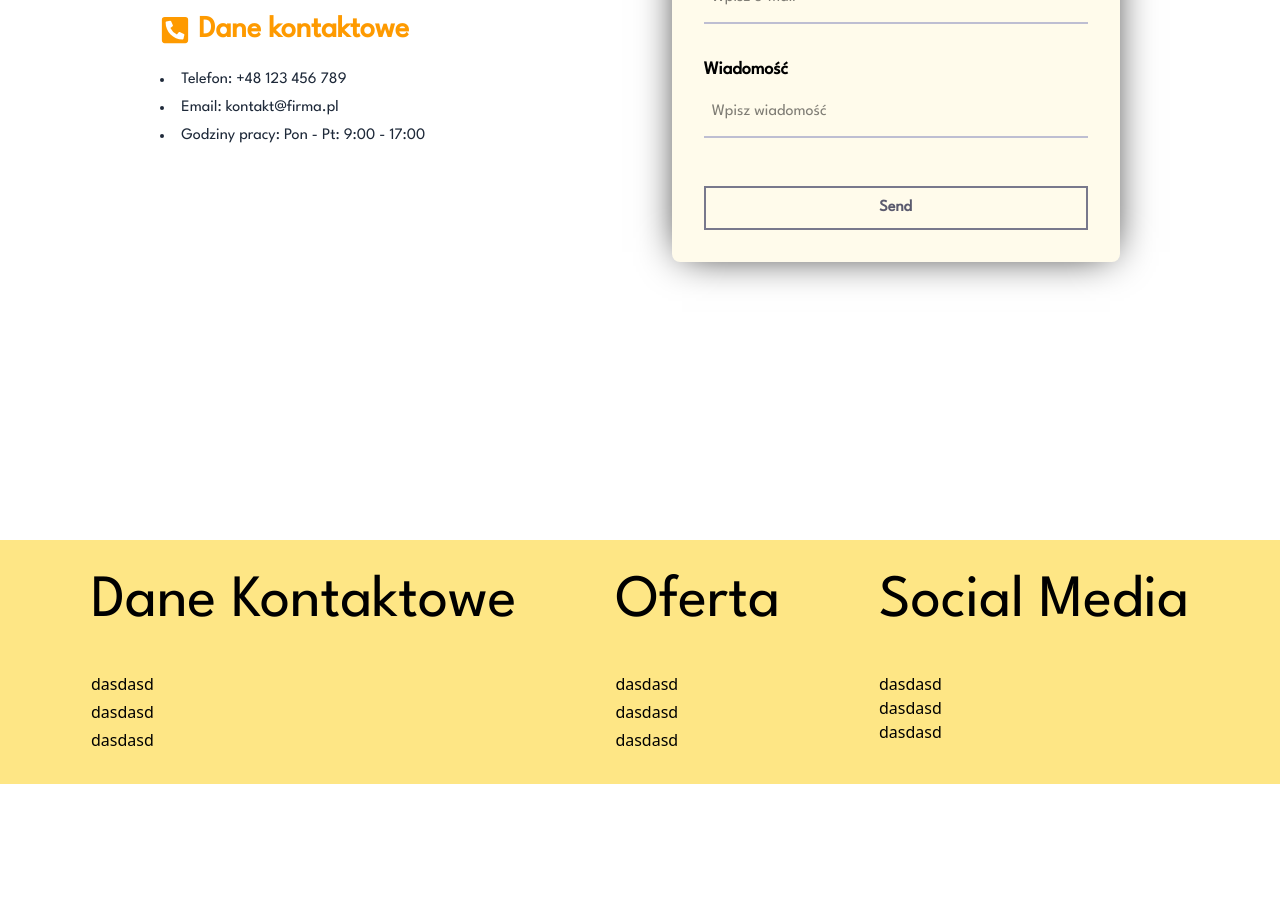
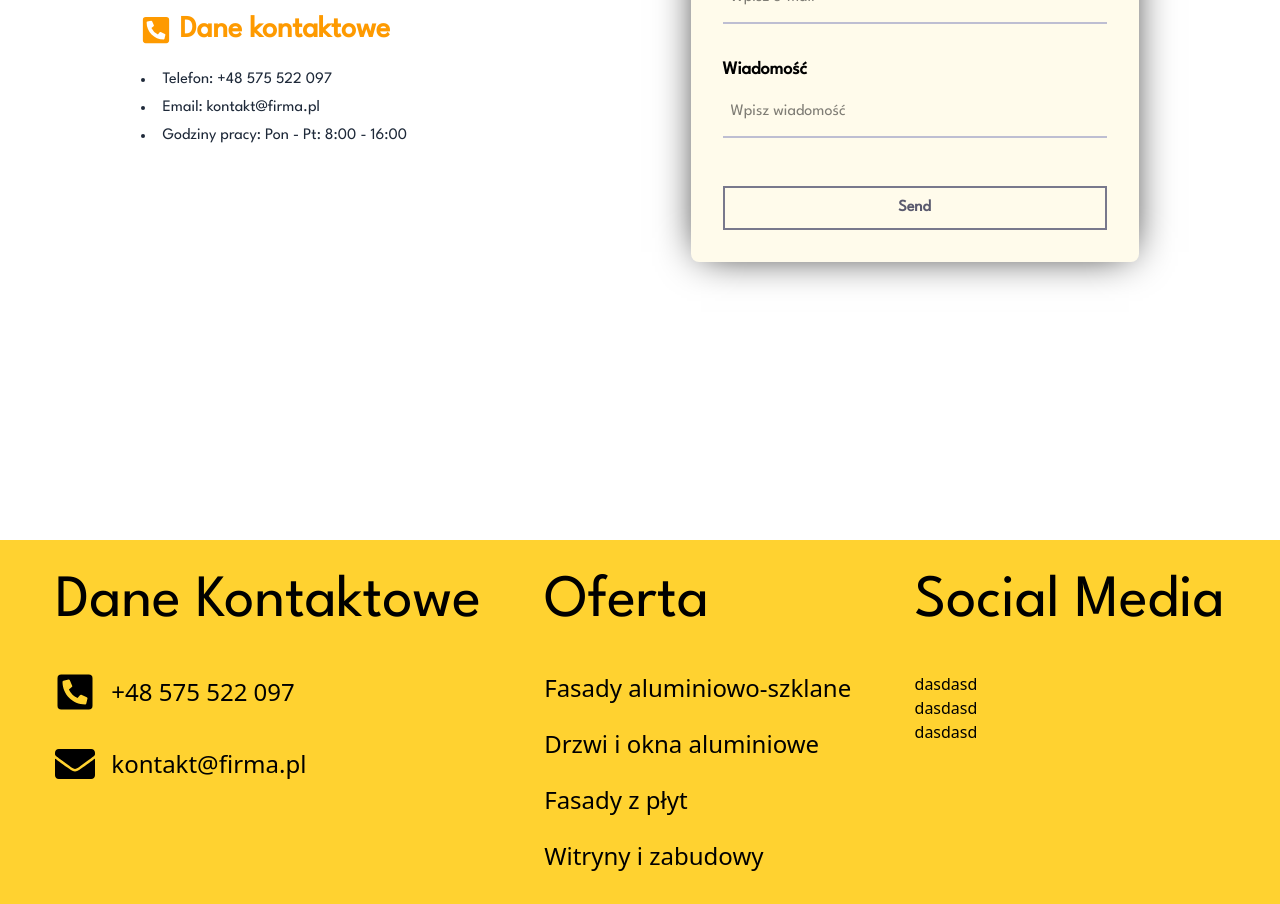
Before and after one commit to vla2oc/SushkovPro, a React (Vite) app: page /SushkovPro/kontakt in a window 1280 px wide. Shown: the part 640-1544 px from the top of the page. Before the commit the page ends 1424 px from the top, so only its background shows below. Built offline with nearby package versions, Linux system fonts and the light colour scheme.

Commit message:
Offers pages and Footer

```diff
--- a/src/App.jsx
+++ b/src/App.jsx
@@ -7,6 +7,7 @@ import Kontakt from './pages/Kontakt'
 import Oferta from './pages/Oferta'
 import { useEffect } from 'react'
 import { useLocation } from 'react-router-dom'
+import OfertPage from './components/Layout/OfertaPage'
 
 function App() {
 
@@ -24,6 +25,7 @@ function App() {
         <Route path='/o-nas' element={<Onas />} />
         <Route path='/kontakt' element={<Kontakt />} />
         <Route path='/oferta' element={<Oferta />} />
+        <Route path='/oferta/:id' element={<OfertPage />} />
       </Routes>
     </>
   )
--- a/src/components/AppFooter.jsx
+++ b/src/components/AppFooter.jsx
@@ -1,21 +1,23 @@
 import SushkovPro from '../assets/OnlyLogo.png'
+import { FaClipboardList, FaEnvelope, FaPhoneSquareAlt } from "react-icons/fa";
 export default function AppFooter() {
     return (
-        <div className="bg-amber-200 flex p-8 gap-10 justify-evenly flex-col md:flex-row ">
+        <div className="bg-amber-300 flex p-8 gap-10 justify-evenly flex-col md:flex-row ">
             <div className="">
                 <h1 className="title-footer">Dane Kontaktowe</h1>
-                <ul className="space-y-1">
-                    <li>dasdasd</li>
-                    <li>dasdasd</li>
-                    <li>dasdasd</li>
+                <ul className="space-y-8">
+                    <li className='text-2xl flex items-center gap-4'><FaPhoneSquareAlt size={40} />+48 575 522 097</li>
+                    <li className='text-2xl flex items-center gap-4'><FaEnvelope size={40} />kontakt@firma.pl</li>
+
                 </ul>
             </div>
             <div className="">
                 <h1 className="title-footer">Oferta</h1>
-                <ul className="space-y-1">
-                    <li>dasdasd</li>
-                    <li>dasdasd</li>
-                    <li>dasdasd</li>
+                <ul className="space-y-6">
+                    <li className='text-2xl  hover:text-amber-700'><a href="">Fasady aluminiowo-szklane</a></li>
+                    <li className='text-2xl  hover:text-amber-700'><a href="">Drzwi i okna aluminiowe</a></li>
+                    <li className='text-2xl  hover:text-amber-700'><a href="">Fasady z płyt</a></li>
+                    <li className='text-2xl  hover:text-amber-700'><a href="">Witryny i zabudowy</a></li>
                 </ul>
             </div>
             <div className="col-span-3">
@@ -26,7 +28,6 @@ export default function AppFooter() {
                     <li>dasdasd</li>
                 </ul>
             </div>
-            {/* <img src={SushkovPro} alt="" className='w-70' /> */}
         </div>
 
     )
--- /dev/null
+++ b/src/components/Layout/OfertaPage.jsx
@@ -0,0 +1,25 @@
+import { useParams } from "react-router-dom"
+import { data } from "../data/data"
+import toyota from '../../assets/toyota.jpg'
+export default function OfertaPage() {
+
+    const { id } = useParams()
+    const oferta = data.find(o => o.id == id)
+
+
+
+
+    return (
+        <>
+            <section style={{ backgroundImage: `url(${toyota})`, backgroundPosition: 'center 50%' }}
+                className='relative h-50 bg-cover bg-center bg-fixed flex items-end justify-center '
+
+            >
+                <div id='dark-overlay' className='absolute inset-0 bg-black opacity-60  transition-opacity duration-100 z-0'></div>
+            </section>
+            <div className='flex font-display justify-center '>
+                <h1 className=' text-5xl md:text-6xl text-center  font-bold text-amber-400 mt-20'>{oferta.title}</h1>
+            </div>
+        </>
+    )
+}
--- a/src/components/Layout/Why.jsx
+++ b/src/components/Layout/Why.jsx
@@ -8,7 +8,7 @@ export default function Why() {
         <>
             <div className="bg-amber-100 mt-40 w-full py-20">
                 <div className="rounded-4xl  justify-center mx-auto max-w-7xl  ">
-                    <h1 className="font-display text-4xl md:text-7xl mt-10 font-bold text-amber-600">Dlaczego SushkovPro?</h1></div>
+                    <h1 className="font-display text-center text-4xl md:text-7xl mt-10 font-bold text-amber-600">Dlaczego SushkovPro?</h1></div>
                 <div>
                     <div className="flex flex-col md:flex-row items-center justify-center mt-20 gap-20">
                         <WhyCard img={termin} subtitle="Zawsze dotrzymujemy ustalonych terminów. Szanujemy Twój czas — montaż realizujemy sprawnie i zgodnie z harmonogramem." title='Terminowość' />
--- /dev/null
+++ b/src/components/data/data.js
@@ -0,0 +1,38 @@
+export const data = [
+    {
+        id: 'fasady-aluminiowo-szklane',
+        title: 'Fasady aluminiowo-szklane – nowoczesność i precyzja montażu',
+        subtitle: 'Fasady aluminiowo-szklane to wizytówka nowoczesnych budynków biurowych, centrów handlowych, salonów samochodowych czy hal przemysłowych. Nasz zespół od lat specjalizuje się w ich projektowaniu i montażu, łącząc doświadczenie z precyzyjną technologią.',
+        content: 'Proces realizacji każdej inwestycji zaczynamy od dokładnych pomiarów i wyceny. Dzięki temu klient otrzymuje przejrzysty kosztorys i pełną informację o zakresie prac.Następnie przygotowujemy projekt techniczny wraz ze wszystkimi wymiarami i detalami konstrukcji.Do montażu wykorzystujemy sprawdzone materiały: profile aluminiowe systemów Aluprof i Aluron, a także wysokiej jakości szkło – od bezpiecznego laminowanego, przez hartowane, aż po rozwiązania energooszczędne.',
+        features: 'Terminowość – trzymamy się ustalonych harmonogramów.Uczciwe ceny – przejrzyste kalkulacje, bez ukrytych kosztów.Doświadczony zespół – fachowcy z wieloletnią praktyką w montażu fasad. Elastyczność technologiczna – pracujemy w różnych systemach i z różnymi rodzajami szkła. Gdzie realizujemy fasady:',
+        target: 'Nasze realizacje obejmują:budynki biurowe,centra handlowe,zakłady przemysłowe, salony samochodowe i obiekty usługowe.',
+        cta: 'Każdą fasadę traktujemy indywidualnie, dbając o trwałość, bezpieczeństwo i estetykę. Jeśli planujesz inwestycję, skontaktuj się z nami – przygotujemy dla Ciebie projekt i zrealizujemy montaż'
+    },
+    {
+        id: 'drzwi-okna-aluminiowe',
+        title: '',
+        subtitle: '',
+        content: '',
+        features: '',
+        target: '',
+        cta: ''
+    },
+    {
+        id: 'fasady-z-plyt',
+        title: '',
+        subtitle: '',
+        content: '',
+        features: '',
+        target: '',
+        cta: ''
+    },
+    {
+        id: 'witryny-i-zabudowy',
+        title: '',
+        subtitle: '',
+        content: '',
+        features: '',
+        target: '',
+        cta: ''
+    },
+]
--- a/src/pages/Kontakt.jsx
+++ b/src/pages/Kontakt.jsx
@@ -43,17 +43,17 @@ export default function Kontakt() {
                         <h2 className="text-3xl font-semibold mb-5 text-amber-500 flex items-center gap-2"> <FaAddressBook className='' />Dane Rejestrowe</h2>
                         <ul className="list-disc list-inside space-y-1">
                             <li>SushkovPro Sp. z o.o</li>
-                            <li>Adres: ul. Warszawska 12, 00-001 Chorzów</li>
-                            <li>NIP: 123-456-78-90</li>
+                            <li>Adres: ul. Michała Wolskiego 17, 41-500 Chorzów</li>
+                            <li>NIP: 6272784208</li>
                         </ul>
                     </div>
 
                     <div>
                         <h2 className="text-3xl font-semibold mb-5 text-amber-500 flex items-center gap-2"><FaPhoneSquareAlt />Dane kontaktowe</h2>
                         <ul className="list-disc list-inside space-y-1">
-                            <li>Telefon: +48 123 456 789</li>
+                            <li>Telefon: +48 575 522 097</li>
                             <li>Email: kontakt@firma.pl</li>
-                            <li>Godziny pracy: Pon - Pt: 9:00 - 17:00</li>
+                            <li>Godziny pracy: Pon - Pt: 8:00 - 16:00</li>
                         </ul>
                     </div>
                 </div>
--- a/src/pages/Oferta.jsx
+++ b/src/pages/Oferta.jsx
@@ -4,6 +4,7 @@ import zawiercie from '../assets/zawiercie.jpg'
 import gorlice from '../assets/gorlice.jpg'
 import CardOferta from '../components/Layout/CardOferta'
 import WorkTogether from '../components/Layout/WorkTogether'
+import { Link, NavLink } from 'react-router-dom';
 
 export default function Oferta() {
     return (
@@ -23,12 +24,20 @@ export default function Oferta() {
                 <p className=' text-center md:text-xl md:text-left leading-8 mb-3 mt-5'>Nasza praca zaczyna się od zrozumienia potrzeb klienta i kończy dopiero wtedy, gdy wszystko jest idealnie zamontowane. Oferujemy kompleksowe wykonawstwo oraz montaż konstrukcji aluminiowych — od prostych elementów po złożone systemy fasadowe. <span className='text-amber-800 font-bold'>Nie jesteśmy anonimową firmą z katalogu. Jesteśmy ekipą, która tworzy zgrany, odpowiedzialny zespół. Każdy zna swoją rolę i bierze odpowiedzialność za wspólny rezultat.</span></p>
             </div>
             <div className='grid  grid-cols-1 md:grid-cols-2  mt-20 mb-20 gap-20 md:max-w-6xl mx-auto place-items-center'>
-                <CardOferta photo={toyota} title='Fasady aluminiowo-szklane' subtitle="Przestrzeń światła i nowoczesny design dla obiektów biznesowych i usługowych." />
-                <CardOferta photo={zory} title='Drzwi i okna aluminiowe' subtitle="Solidne i eleganckie rozwiązania o wysokiej izolacyjności i trwałości." />
-                <CardOferta photo={gorlice} title='Fasady z płyt' subtitle="Estetyczne, trwałe i nowoczesne wykończenie elewacji dopasowane do potrzeb klienta." />
-                <CardOferta photo={zawiercie} title='Witryny i zabudowy' subtitle="Przejrzyste i funkcjonalne konstrukcje podkreślające charakter przestrzeni.
+                <Link to="/oferta/fasady-aluminiowo-szklane">
+                    <CardOferta photo={toyota} title='Fasady aluminiowo-szklane' subtitle="Przestrzeń światła i nowoczesny design dla obiektów biznesowych i usługowych." />
+                </Link>
+                <Link to='/oferta/drzwi-okna-aluminiowe'>
+                    <CardOferta photo={zory} title='Drzwi i okna aluminiowe' subtitle="Solidne i eleganckie rozwiązania o wysokiej izolacyjności i trwałości." />
+                </Link>
+                <Link to='/oferta/fasady-z-plyt'>
+                    <CardOferta photo={gorlice} title='Fasady z płyt' subtitle="Estetyczne, trwałe i nowoczesne wykończenie elewacji dopasowane do potrzeb klienta." />
+                </Link>
+                <Link to='/oferta/witryny-i-zabudowy'>
+                    <CardOferta photo={zawiercie} title='Witryny i zabudowy' subtitle="Przejrzyste i funkcjonalne konstrukcje podkreślające charakter przestrzeni.
 
 " />
+                </Link>
             </div>
 
             <WorkTogether />
```
